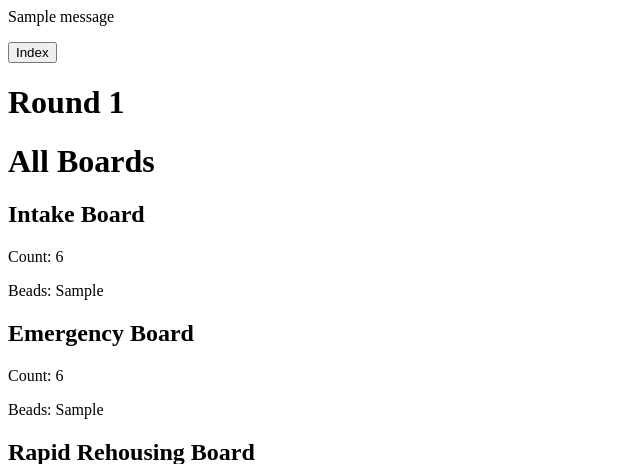
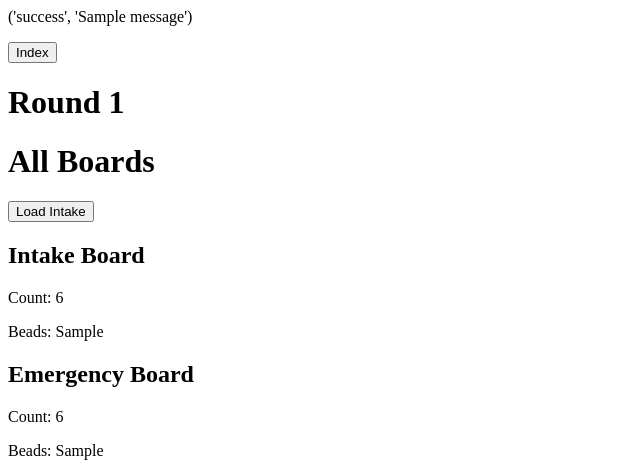
Before and after one commit to jlyden/naeh-game, a Flask app: page /status/1 in a window 1280 px wide. Shown: the top 464 px of the page, without its empty margins (0-640 px from the left). Run offline with Flask 2, Linux system fonts and the light colour scheme; tables that the repository leaves empty hold one stand-in row (values such as "Sample post"); one stand-in notice (Sample message) is shown.

Commit message:
Load intake working!

```diff
--- a/flask/app/templates/base.html
+++ b/flask/app/templates/base.html
@@ -8,7 +8,7 @@
 
   <body>
 
-  {% with messages = get_flashed_messages() %}
+  {% with messages = get_flashed_messages(with_categories=true) %}
     {% if messages %}
       <ul style="list-style: none; padding-left:0;">
       {% for message in messages %}
--- a/flask/app/templates/status.html
+++ b/flask/app/templates/status.html
@@ -8,6 +8,10 @@
 <h1>Round {{ this_game.round_count }}
 
 <h1>All Boards</h1>
+
+<a href="{{ url_for('load_intake', game_id=this_game.id) }}">
+    <button>Load Intake</button>
+</a>
 
 <h2>Intake Board</h2>
 <p>Count: {{ this_game.intake|length }}</p>
--- a/flask/app/views.py
+++ b/flask/app/views.py
@@ -1,6 +1,7 @@
-from flask import request, render_template, redirect, url_for
+from flask import request, render_template, redirect, url_for, flash
 from app import app, db
 from .models import Game
+from .utils import get_random_bead
 
 
 @app.route('/index', methods=['GET', 'POST'])
@@ -20,3 +21,28 @@ def index():
 def status(game_id):
     this_game = Game.query.get_or_404(int(game_id))
     return render_template('status.html', this_game=this_game)
+
+
+@app.route('/load_intake/<game_id>')
+def load_intake(game_id):
+    this_game = Game.query.get_or_404(int(game_id))
+
+    # Validation: Only load intake board after end of previous round
+    if not this_game.round_over:
+        flash('Only fill intake board once per round.', 'error')
+    elif this_game.intake:
+        flash('Only fill intake board once per round.', 'error')
+    # If already at round 5, round 6 would be started by load_intake
+    elif this_game.round_count > 4:
+        flash('Only fill intake board once per round.', 'error')
+    else:
+        collection, available = get_random_bead(50, this_game.available)
+        this_game.intake = collection
+        this_game.available = available
+
+        # Now the round has begun, so up-counter and toggle flag
+        this_game.round_count += 1
+        this_game.round_over = False
+        db.session.commit()
+
+    return redirect(url_for('status', game_id=this_game.id))
```
Also changed, not shown: flask/app/utils.py (added, +15 -0 lines).
